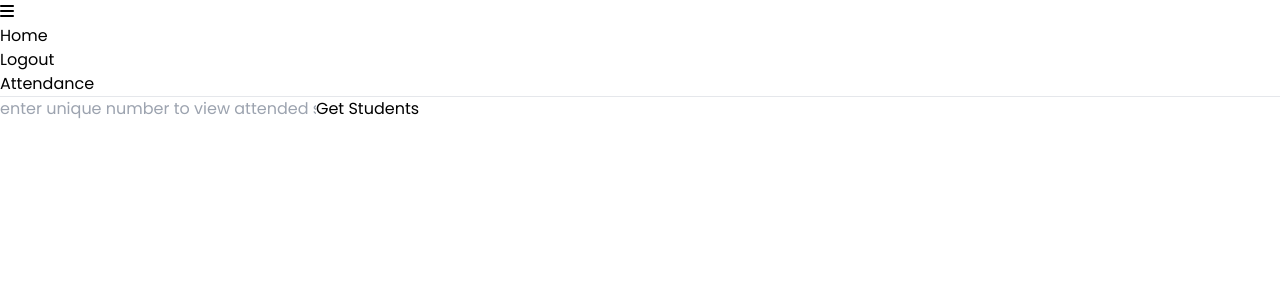
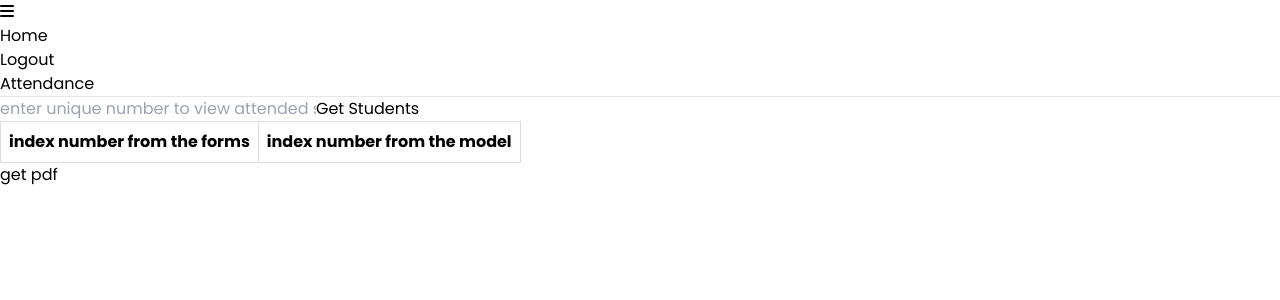
Before and after one commit to amgenious/attendance_lecturer, a React (Vite) app: page /afterattendance in a window 1280 px wide. Shown: the top 300 px of the page. Built offline with nearby package versions, Linux system fonts and the light colour scheme.

Commit message:
added the pdf link

```diff
--- a/src/components/takeAttendanceScreen/afterAttendance.jsx
+++ b/src/components/takeAttendanceScreen/afterAttendance.jsx
@@ -5,14 +5,14 @@ import { Link, } from 'react-router-dom'
 
 export const AfterAttendance = () => {
   const [query, setQuery] = useState('');
-  const [quer, setQuer] = useState('');
+
   const [results, setResults] = useState([]);
-  const [results1, setResults1] = useState([]);
+
 
   async function submit(e) {
     e.preventDefault();
     try {
-      const response = await axios.get("https://attendance-backend-gsu3.onrender.comsearchpdf?q="+[query]);
+      const response = await axios.get("https://attendance-backend-gsu3.onrender.com/searchpdf?q="+[query]);
       setResults(response.data);
     } catch (error) {
       console.error('Error creating class:', error);
@@ -41,9 +41,26 @@ export const AfterAttendance = () => {
        </div>
        </div>
             </div>
-       <p className='text-center mt-5 text-black' onChange={(e)=>{setQuery(e.target.value)}}> {results.map((result) => (
-         <Link to={'/'}><li key={result._id}>{result.indexnumber}</li></Link>
-        ))}</p>
+          <table className='text-center mt-5 text-black'>
+            <thead>
+            <th>index number from the forms</th>
+            <th>index number from the model</th>
+
+            </thead>
+         {results.map((result) => (
+          <>
+            <tr>
+              <td key={result._id}
+         >{result.indexnumber}
+        </td>
+              <td >{result.indexnumber}
+        </td>
+            </tr>
+
+         </>
+        ))}
+        </table>
+        <p className='bg-green-600 mt-4 text-center' onClick={window.print}>get pdf</p>
           </div>
         </div>
       </div>
--- a/src/index.css
+++ b/src/index.css
@@ -12,3 +12,8 @@
   scroll-behavior: smooth;
   overflow-x: inherit;
 }
+td, th {
+  border: 1px solid #dddddd;
+  text-align: left;
+  padding: 8px;
+}
```
